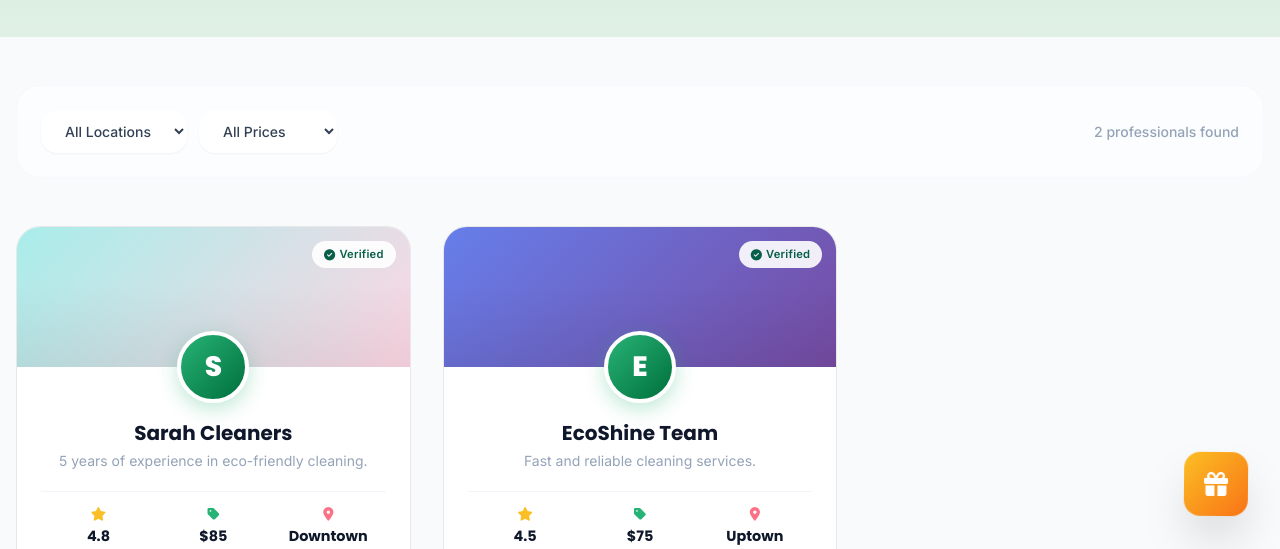
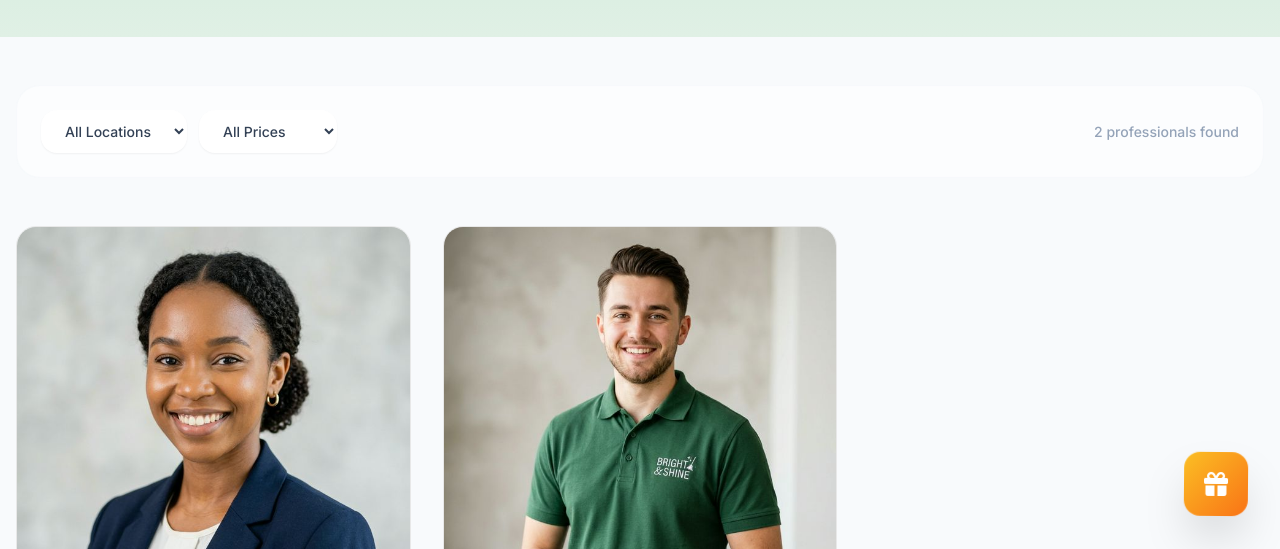
Before and after one commit to Godpixelthereal/Serva, a plain HTML site: page index.html in a window 1280 px wide. Both pictures are taken after a click on the element 136 px from the left and 3576 px from the top of the page. Shown: the part 251-800 px from the top of the page. Drawn offline with nearby package versions, Linux system fonts and the light colour scheme.

Commit message:
Redesign provider cards with real photos and reference-matched layout

```diff
--- a/script.js
+++ b/script.js
@@ -16,9 +16,9 @@ const allServices = [
 ];
 
 const providers = [
-    { id: 101, serviceId: 1, name: 'Sarah Cleaners', location: 'Downtown', price: 85, rating: 4.8, images: ['fa-broom', 'fa-spray-can'], about: '5 years of experience in eco-friendly cleaning.', banner: 'linear-gradient(135deg, #a8edea 0%, #fed6e3 100%)' },
-    { id: 102, serviceId: 1, name: 'EcoShine Team', location: 'Uptown', price: 75, rating: 4.5, images: ['fa-broom'], about: 'Fast and reliable cleaning services.', banner: 'linear-gradient(135deg, #667eea 0%, #764ba2 100%)' },
-    { id: 103, serviceId: 2, name: 'John the Plumber', location: 'Suburbs', price: 60, rating: 4.9, images: ['fa-wrench'], about: 'Certified plumber with 10+ years exp.', banner: 'linear-gradient(135deg, #f093fb 0%, #f5576c 100%)' }
+    { id: 101, serviceId: 1, name: 'Sarah Cleaners', location: 'Downtown', price: 85, rating: 4.8, photo: 'provider-sarah.png', about: '5 years of experience in eco-friendly cleaning.', jobs: 527 },
+    { id: 102, serviceId: 1, name: 'EcoShine Team', location: 'Uptown', price: 75, rating: 4.5, photo: 'provider-ecoshine.png', about: 'Fast and reliable cleaning services.', jobs: 413 },
+    { id: 103, serviceId: 2, name: 'John the Plumber', location: 'Suburbs', price: 60, rating: 4.9, photo: 'provider-john.png', about: 'Certified plumber with 10+ years experience.', jobs: 612 }
 ];
 
 let currentFeedbackTab = 'suggestion';
@@ -130,47 +130,42 @@ function showProviders(serviceId) {
         <div class="grid grid-cols-1 sm:grid-cols-2 lg:grid-cols-3 gap-6 sm:gap-8">
             ${filteredProviders.map(p => `
                 <div class="provider-card-v2 group">
-                    <!-- Banner -->
-                    <div class="provider-banner" style="background: ${p.banner};">
-                        <div class="provider-banner-overlay"></div>
-                        <div class="provider-badge-row">
-                            <span class="provider-badge-verified"><i class="fas fa-check-circle"></i> Verified</span>
-                        </div>
-                    </div>
-
-                    <!-- Avatar -->
-                    <div class="provider-avatar-wrapper">
-                        <div class="provider-avatar">${p.name[0]}</div>
+                    <!-- Photo -->
+                    <div class="provider-photo-wrap">
+                        <img src="${p.photo}" alt="${p.name}" class="provider-photo">
                     </div>
 
                     <!-- Info -->
                     <div class="provider-info">
-                        <h3 class="text-xl font-bold text-slate-900 font-display mb-1">${p.name}</h3>
-                        <p class="text-sm text-slate-400 mb-5">${p.about}</p>
+                        <h3 class="text-lg font-bold text-slate-900 font-display">${p.name}</h3>
+                        <p class="text-sm text-slate-400 leading-relaxed mt-1 mb-4">${p.about}</p>
 
                         <!-- Stats Row -->
-                        <div class="provider-stats">
-                            <div class="provider-stat">
+                        <div class="provider-stats-row">
+                            <div class="provider-stat-item">
+                                <i class="fas fa-user-check text-slate-400"></i>
+                                <span class="font-bold text-slate-800">${p.jobs}</span>
+                            </div>
+                            <div class="provider-stat-item">
                                 <i class="fas fa-star text-amber-400"></i>
-                                <span class="provider-stat-value">${p.rating}</span>
-                                <span class="provider-stat-label">Rating</span>
+                                <span class="font-bold text-slate-800">${p.rating}</span>
                             </div>
-                            <div class="provider-stat">
-                                <i class="fas fa-tag text-serva-500"></i>
-                                <span class="provider-stat-value">$${p.price}</span>
-                                <span class="provider-stat-label">per hour</span>
-                            </div>
-                            <div class="provider-stat">
-                                <i class="fas fa-map-marker-alt text-rose-400"></i>
-                                <span class="provider-stat-value">${p.location}</span>
-                                <span class="provider-stat-label">Location</span>
+                            <div class="provider-stat-item">
+                                <i class="fas fa-map-marker-alt text-serva-500"></i>
+                                <span class="text-sm text-slate-500">${p.location}</span>
                             </div>
                         </div>
 
-                        <!-- CTA -->
-                        <button onclick="openBookingModal(${p.id})" class="provider-cta">
-                            Book Now
-                        </button>
+                        <!-- Price + CTA -->
+                        <div class="flex items-center justify-between mt-5">
+                            <div>
+                                <span class="text-xl font-bold text-slate-900">$${p.price}</span>
+                                <span class="text-xs text-slate-400">/hr</span>
+                            </div>
+                            <button onclick="openBookingModal(${p.id})" class="provider-book-btn">
+                                Book Now <i class="fas fa-plus ml-1 text-xs"></i>
+                            </button>
+                        </div>
                     </div>
                 </div>
             `).join('')}
--- a/style.css
+++ b/style.css
@@ -546,152 +546,84 @@ h6 {
 /* Provider Cards V2 */
 .provider-card-v2 {
     background: white;
-    border-radius: 24px;
+    border-radius: 20px;
     overflow: hidden;
     border: 1px solid #e8e8e8;
     transition: all 0.4s cubic-bezier(0.4, 0, 0.2, 1);
     display: flex;
     flex-direction: column;
-    position: relative;
 }
 
 .provider-card-v2:hover {
-    transform: translateY(-8px);
-    box-shadow: 0 24px 50px rgba(0, 0, 0, 0.12);
+    transform: translateY(-6px);
+    box-shadow: 0 20px 40px rgba(0, 0, 0, 0.1);
     border-color: transparent;
 }
 
-.provider-banner {
-    height: 140px;
-    position: relative;
+.provider-photo-wrap {
+    width: 100%;
+    aspect-ratio: 1 / 1;
     overflow: hidden;
-    transition: all 0.5s ease;
+    background: #f1f5f9;
 }
 
-.provider-card-v2:hover .provider-banner {
-    height: 150px;
+.provider-photo {
+    width: 100%;
+    height: 100%;
+    object-fit: cover;
+    transition: transform 0.5s ease;
 }
 
-.provider-banner-overlay {
-    position: absolute;
-    inset: 0;
-    background: linear-gradient(180deg, transparent 40%, rgba(0, 0, 0, 0.06) 100%);
-}
-
-.provider-badge-row {
-    position: absolute;
-    top: 14px;
-    right: 14px;
-    display: flex;
-    gap: 8px;
-}
-
-.provider-badge-verified {
-    background: rgba(255, 255, 255, 0.9);
-    backdrop-filter: blur(10px);
-    padding: 5px 12px;
-    border-radius: 999px;
-    font-size: 0.7rem;
-    font-weight: 700;
-    color: #065f46;
-    display: flex;
-    align-items: center;
-    gap: 4px;
-    letter-spacing: 0.02em;
-}
-
-.provider-avatar-wrapper {
-    display: flex;
-    justify-content: center;
-    margin-top: -36px;
-    position: relative;
-    z-index: 10;
-}
-
-.provider-avatar {
-    width: 72px;
-    height: 72px;
-    border-radius: 50%;
-    background: linear-gradient(135deg, #27B376, #006F3C);
-    color: white;
-    font-size: 1.75rem;
-    font-weight: 800;
-    display: flex;
-    align-items: center;
-    justify-content: center;
-    border: 4px solid white;
-    box-shadow: 0 6px 20px rgba(39, 179, 118, 0.3);
-    font-family: 'Poppins', sans-serif;
-    transition: transform 0.3s ease;
-}
-
-.provider-card-v2:hover .provider-avatar {
-    transform: scale(1.08);
+.provider-card-v2:hover .provider-photo {
+    transform: scale(1.05);
 }
 
 .provider-info {
-    padding: 16px 24px 28px;
-    text-align: center;
+    padding: 20px 22px 24px;
     display: flex;
     flex-direction: column;
     flex: 1;
 }
 
-.provider-stats {
+.provider-stats-row {
     display: flex;
-    justify-content: space-between;
-    padding: 16px 0;
-    margin-bottom: 16px;
+    align-items: center;
+    gap: 16px;
+    padding-top: 12px;
     border-top: 1px solid #f1f5f9;
-    border-bottom: 1px solid #f1f5f9;
 }
 
-.provider-stat {
+.provider-stat-item {
     display: flex;
-    flex-direction: column;
     align-items: center;
-    gap: 4px;
-    flex: 1;
-}
-
-.provider-stat i {
+    gap: 6px;
     font-size: 0.85rem;
 }
 
-.provider-stat-value {
-    font-size: 0.9rem;
-    font-weight: 700;
-    color: #0f172a;
-    font-family: 'Poppins', sans-serif;
+.provider-stat-item i {
+    font-size: 0.8rem;
 }
 
-.provider-stat-label {
-    font-size: 0.65rem;
-    color: #94a3b8;
-    text-transform: uppercase;
-    font-weight: 600;
-    letter-spacing: 0.05em;
-}
-
-.provider-cta {
-    width: 100%;
-    padding: 14px;
-    border-radius: 16px;
-    background: #0f172a;
+.provider-book-btn {
+    display: inline-flex;
+    align-items: center;
+    padding: 10px 20px;
+    border-radius: 999px;
+    background: #27B376;
     color: white;
     font-weight: 700;
-    font-size: 0.95rem;
+    font-size: 0.85rem;
     font-family: 'Poppins', sans-serif;
     cursor: pointer;
     border: none;
     transition: all 0.3s ease;
-    margin-top: auto;
+    white-space: nowrap;
 }
 
-.provider-cta:hover {
-    background: #27B376;
-    transform: translateY(-2px);
-    box-shadow: 0 8px 24px rgba(39, 179, 118, 0.35);
+.provider-book-btn:hover {
+    background: #006F3C;
+    transform: translateY(-1px);
+    box-shadow: 0 6px 16px rgba(39, 179, 118, 0.4);
 }
 
 /* Service List Cards */
```
Also changed, not shown: provider-ecoshine.png (added), provider-john.png (added), provider-sarah.png (added).
